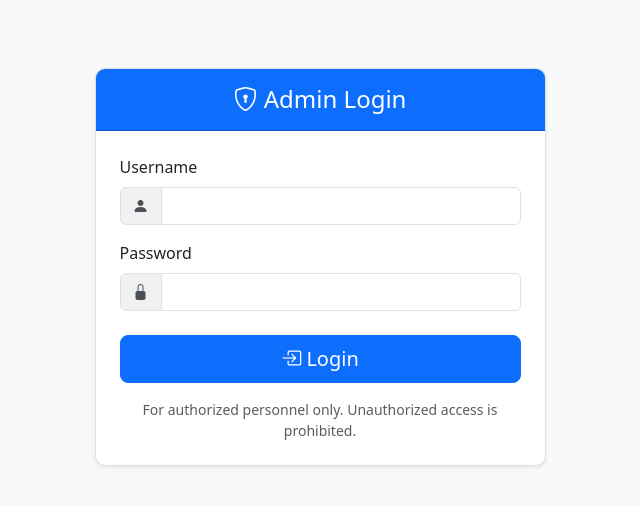
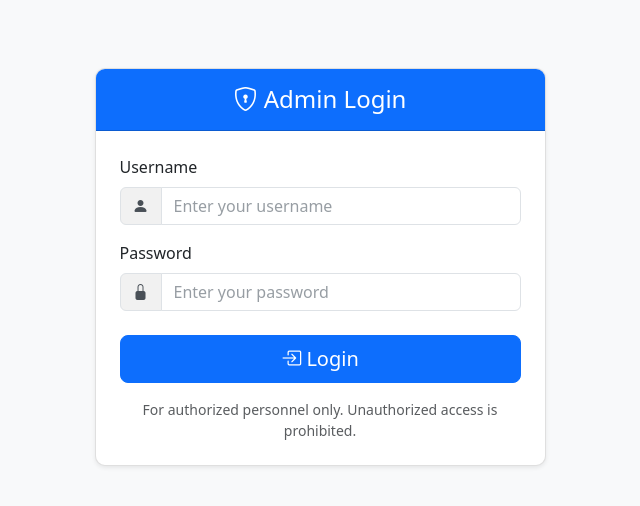
Before and after one commit to d0x-dev/web, a Flask app: page /admin/login in a window 1280 px wide. Shown: the part 133-639 px from the top of the page, without its empty margins (320-960 px from the left). Run offline with Flask 3, Linux system fonts and the light colour scheme.

Commit message:
Update login.html

```diff
--- a/templates/admin/login.html
+++ b/templates/admin/login.html
@@ -41,6 +41,10 @@
       background-color: #f1f1f1;
       color: #495057;
     }
+    .form-control::placeholder {
+      color: #6c757d;
+      opacity: 0.7;
+    }
   </style>
 </head>
 <body>
@@ -70,14 +74,16 @@
                 <label for="username" class="form-label">Username</label>
                 <div class="input-group">
                   <span class="input-group-text"><i class="bi bi-person-fill"></i></span>
-                  <input type="text" class="form-control" id="username" name="username" required autocomplete="username">
+                  <input type="text" class="form-control" id="username" name="username"
+                         placeholder="Enter your username" required autocomplete="username">
                 </div>
               </div>
               <div class="mb-4">
                 <label for="password" class="form-label">Password</label>
                 <div class="input-group">
                   <span class="input-group-text"><i class="bi bi-lock-fill"></i></span>
-                  <input type="password" class="form-control" id="password" name="password" required autocomplete="current-password">
+                  <input type="password" class="form-control" id="password" name="password"
+                         placeholder="Enter your password" required autocomplete="current-password">
                 </div>
               </div>
               <div class="d-grid mb-3">
```
